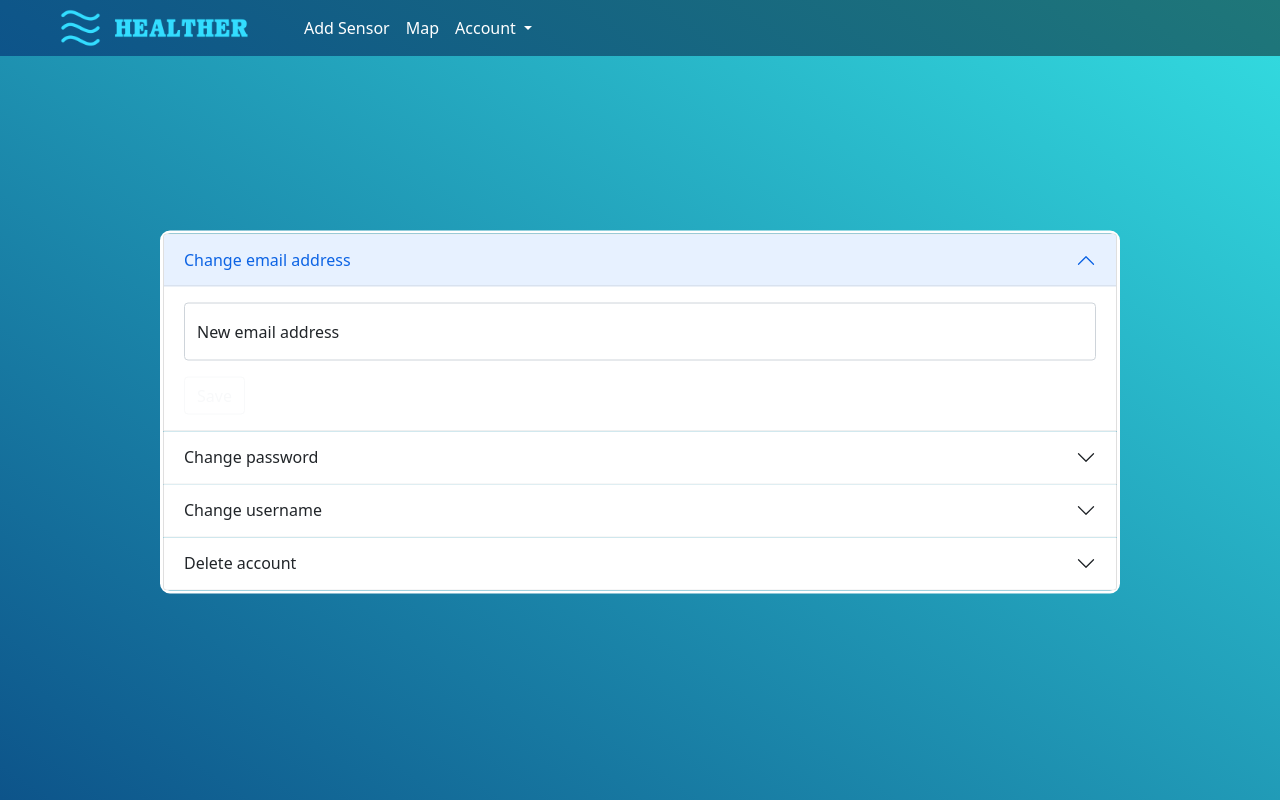
After one commit to ilko27/healther, a PHP site: page /user_settings.php in a window 1280 px wide. The commit adds this page. Run offline with PHP 8.4, Linux system fonts and the light colour scheme; the visitor is signed in with stand-in values (Sample User, id 1).

Commit message:
user_settings front end

```diff
--- a/css/sign.css
+++ b/css/sign.css
@@ -21,7 +21,7 @@ body {
 }
 
 
-#header_img {
+#header_img_big {
     max-width: 100%;
     padding-bottom: 20px;
 }
--- /dev/null
+++ b/css/user_settings.css
@@ -0,0 +1,34 @@
+* {
+    border: none;
+    box-sizing: border-box;
+    margin: 0;
+}
+html {
+    height: 100%;
+}
+body {
+    background: linear-gradient(34deg, rgba(13,84,138,1) 0%, rgba(51,221,225,1) 100%);
+}
+#container {
+    /* background: rgb(19, 152, 185);
+    border-style: solid;
+    border-color: white;
+    border-radius: 10px; */
+    width: 75%;
+    position: absolute;
+    top: 50%;
+    left: 50%;
+    transform: translate(-50%, -50%);
+}
+#accordion {
+    background: rgb(19, 152, 185);
+    border-style: solid;
+    border-color: white;
+    border-radius: 10px;
+}
+#message {
+
+    position: absolute;
+    left: 50%;
+    transform: translate(-50%, -50%);
+}
--- a/pages/header.php
+++ b/pages/header.php
@@ -21,7 +21,7 @@
             Account
           </a>
           <ul class="dropdown-menu" aria-labelledby="navbarDropdownMenuLink">
-            <li><a class="dropdown-item" href="#">Settings</a></li>
+            <li><a class="dropdown-item" href="user_settings.php">Settings</a></li>
             <li><a class="dropdown-item" href="php/logout.php">Logout</a></li>
           </ul>
         </li>
--- a/pages/login.php
+++ b/pages/login.php
@@ -23,7 +23,7 @@ if (isset($_SESSION['userSession'])) {
     <div id="container">
 
         <a href="../">
-            <img id="header_img" src="../images/big_healther_clear.png" alt="Healther">
+            <img id="header_img_big" src="../images/big_healther_clear.png" alt="Healther">
         </a>
 
         <div id="form">
--- /dev/null
+++ b/user_settings.php
@@ -0,0 +1,187 @@
+<?php
+session_start();
+if(!isset($_SESSION['userSession'])){
+    header("Location: pages/login.php");
+    exit();
+} else {
+    // require 'php/dbconn.php';
+}
+?>
+<!DOCTYPE html>
+<html lang="en">
+<head>
+    <title>Account Settings</title>
+    <meta name="description" content="Official home of Healther">
+    <link rel="icon" href="images/healther_clean.png" type="image/gif" sizes="16x16">
+
+    <meta property="image" content="https://healther.online/images/healther_clean.png" />
+    <meta name="keywords" content="health, air, aqi, temp, well-being, home, healther">
+
+    <meta charset="UTF-8">
+
+    <!-- bootstrap -->
+    <link href="https://cdn.jsdelivr.net/npm/bootstrap@5.0.0-beta2/dist/css/bootstrap.min.css" rel="stylesheet" integrity="sha384-BmbxuPwQa2lc/FVzBcNJ7UAyJxM6wuqIj61tLrc4wSX0szH/Ev+nYRRuWlolflfl" crossorigin="anonymous">
+    <script src="https://cdn.jsdelivr.net/npm/bootstrap@5.0.0-beta2/dist/js/bootstrap.bundle.min.js" integrity="sha384-b5kHyXgcpbZJO/tY9Ul7kGkf1S0CWuKcCD38l8YkeH8z8QjE0GmW1gYU5S9FOnJ0" crossorigin="anonymous"></script>
+
+    <meta name="author" content="Iliyan Petrov, Samuil Georgiev">
+    <meta name="viewport" content="width=device-width, initial-scale=1.0">
+
+    <link rel="stylesheet" href="css/header.css">
+    <link rel="stylesheet" href="css/user_settings.css">
+
+</head>
+
+<body>
+
+    <?php include 'pages/header.php';?>
+
+    <div id="container">
+
+    <h5 id="message"></h5>
+    <br>
+    <div class="accordion" id="accordion">
+        <div class="accordion-item">
+            <h2 class="accordion-header" id="headingOne">
+            <button class="accordion-button" type="button" data-bs-toggle="collapse" data-bs-target="#collapseOne" aria-expanded="true" aria-controls="collapseOne">
+                Change email address
+            </button>
+            </h2>
+            <div id="collapseOne" class="accordion-collapse collapse show" aria-labelledby="headingOne" data-bs-parent="#accordion">
+            <div class="accordion-body">
+
+
+                <div class="form-floating mb-3">
+                    <input type="email" class="form-control" id="floatingInputEmail" placeholder="Email address">
+                    <label for="floatingInputEmail">New email address</label>
+                </div>
+                <div id="buttons">
+                    <button type='button' class='btn btn btn-outline-light' onclick='change_email()'>Save</button>
+                </div>
+
+            </div>
+            </div>
+        </div>
+        <div class="accordion-item">
+            <h2 class="accordion-header" id="headingTwo">
+            <button class="accordion-button collapsed" type="button" data-bs-toggle="collapse" data-bs-target="#collapseTwo" aria-expanded="false" aria-controls="collapseTwo">
+                Change password
+            </button>
+            </h2>
+            <div id="collapseTwo" class="accordion-collapse collapse" aria-labelledby="headingTwo" data-bs-parent="#accordion">
+            <div class="accordion-body">
+
+                <div class="form-floating mb-3">
+                    <input type="password" class="form-control" id="floatingPassword" placeholder="Password">
+                    <label for="floatingPassword">Password</label>
+                </div>
+                <div class="form-floating mb-3">
+                    <input type="password" class="form-control" id="floatingRepeatPassword" placeholder="Repeat password">
+                    <label for="floatingRepeatPassword">Repeat password</label>
+                </div>
+                <div id="buttons">
+                    <button type='button' class='btn btn btn-outline-light' onclick='change_password()'>Save</button>
+                </div>
+
+
+            </div>
+            </div>
+        </div>
+        <div class="accordion-item">
+            <h2 class="accordion-header" id="headingThree">
+            <button class="accordion-button collapsed" type="button" data-bs-toggle="collapse" data-bs-target="#collapseThree" aria-expanded="false" aria-controls="collapseThree">
+                Change username
+            </button>
+            </h2>
+            <div id="collapseThree" class="accordion-collapse collapse" aria-labelledby="headingThree" data-bs-parent="#accordion">
+            <div class="accordion-body">
+
+
+                <div class="form-floating mb-3">
+                    <input type="text" class="form-control" id="floatingInputUsername" placeholder="Username">
+                    <label for="floatingInputUsername">Username</label>
+                </div>
+                <div id="buttons">
+                    <button type='button' class='btn btn btn-outline-light' onclick='change_username()'>Save</button>
+                </div>
+
+            </div>
+            </div>
+        </div>
+        <div class="accordion-item">
+            <h2 class="accordion-header" id="headingFour">
+            <button class="accordion-button collapsed" type="button" data-bs-toggle="collapse" data-bs-target="#collapseFour" aria-expanded="false" aria-controls="collapseFour">
+                Delete account
+            </button>
+            </h2>
+            <div id="collapseFour" class="accordion-collapse collapse" aria-labelledby="headingFour" data-bs-parent="#accordion">
+            <div class="accordion-body">
+
+
+                <div id="buttons">
+                    <button type='button' class='btn btn btn-outline-light' onclick='delete_user()'>Delete account</button>
+                </div>
+
+
+            </div>
+            </div>
+        </div>
+    </div>
+
+    </div>
+
+    <script>
+
+        function change_email() {
+            let new_email = document.getElementById("floatingInputEmail").value;
+            let dataToSend = JSON.stringify({
+                new_email: new_email
+            });
+            let xmlhttp = new XMLHttpRequest();
+            xmlhttp.onreadystatechange = function() {
+                if (this.readyState == 4 && this.status == 200) {
+                    document.getElementById("message").innerHTML = "Success";
+                }
+            };
+            xmlhttp.open("POST", "php/user_settings.php", false);
+            xmlhttp.setRequestHeader("Content-type", "application/x-www-form-urlencoded");
+            xmlhttp.send(dataToSend);
+        }
+
+        function change_password() {
+            let new_password = document.getElementById("floatingPassword").value;
+            let new_re_password = document.getElementById("floatingRepeatPassword").value;
+            let dataToSend = JSON.stringify({
+                new_password: new_password,
+                new_re_password: new_re_password
+            });
+            let xmlhttp = new XMLHttpRequest();
+            xmlhttp.onreadystatechange = function() {
+                if (this.readyState == 4 && this.status == 200) {
+                    document.getElementById("message").innerHTML = "Success";
+                }
+            };
+            xmlhttp.open("POST", "php/user_settings.php", false);
+            xmlhttp.setRequestHeader("Content-type", "application/x-www-form-urlencoded");
+            xmlhttp.send(dataToSend);
+        }
+
+        function change_username() {
+            let new_username = document.getElementById("floatingInputUsername").value;
+            let dataToSend = JSON.stringify({
+                new_username: new_username
+            });
+            let xmlhttp = new XMLHttpRequest();
+            xmlhttp.onreadystatechange = function() {
+                if (this.readyState == 4 && this.status == 200) {
+                    document.getElementById("message").innerHTML = "Success";
+                }
+            };
+            xmlhttp.open("POST", "php/user_settings.php", false);
+            xmlhttp.setRequestHeader("Content-type", "application/x-www-form-urlencoded");
+            xmlhttp.send(dataToSend);
+        }
+
+
+    </script>
+</body>
+</html>
```
Also changed, not shown: index.php (+4 -9 lines), index_mobile.php (+4 -4 lines), pages/signup.php (+5 -5 lines), php/user_settings.php (added).
